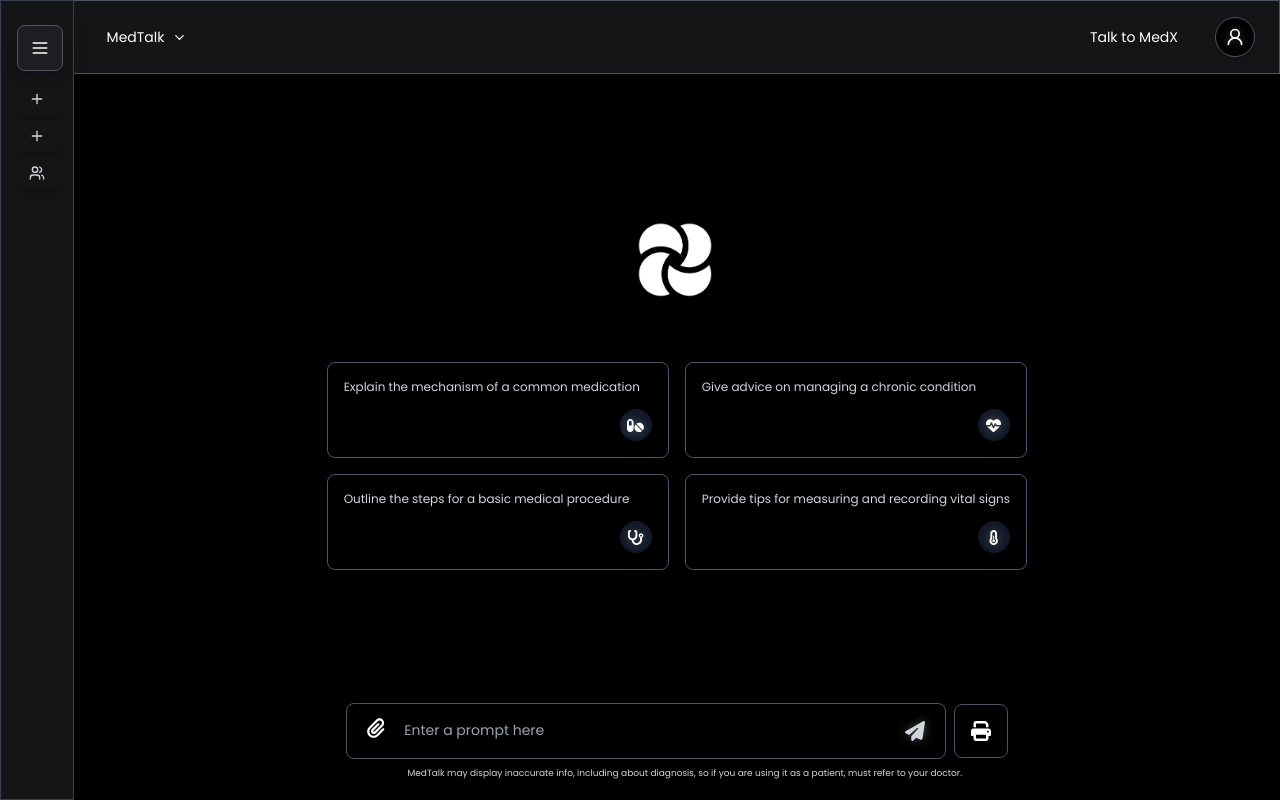
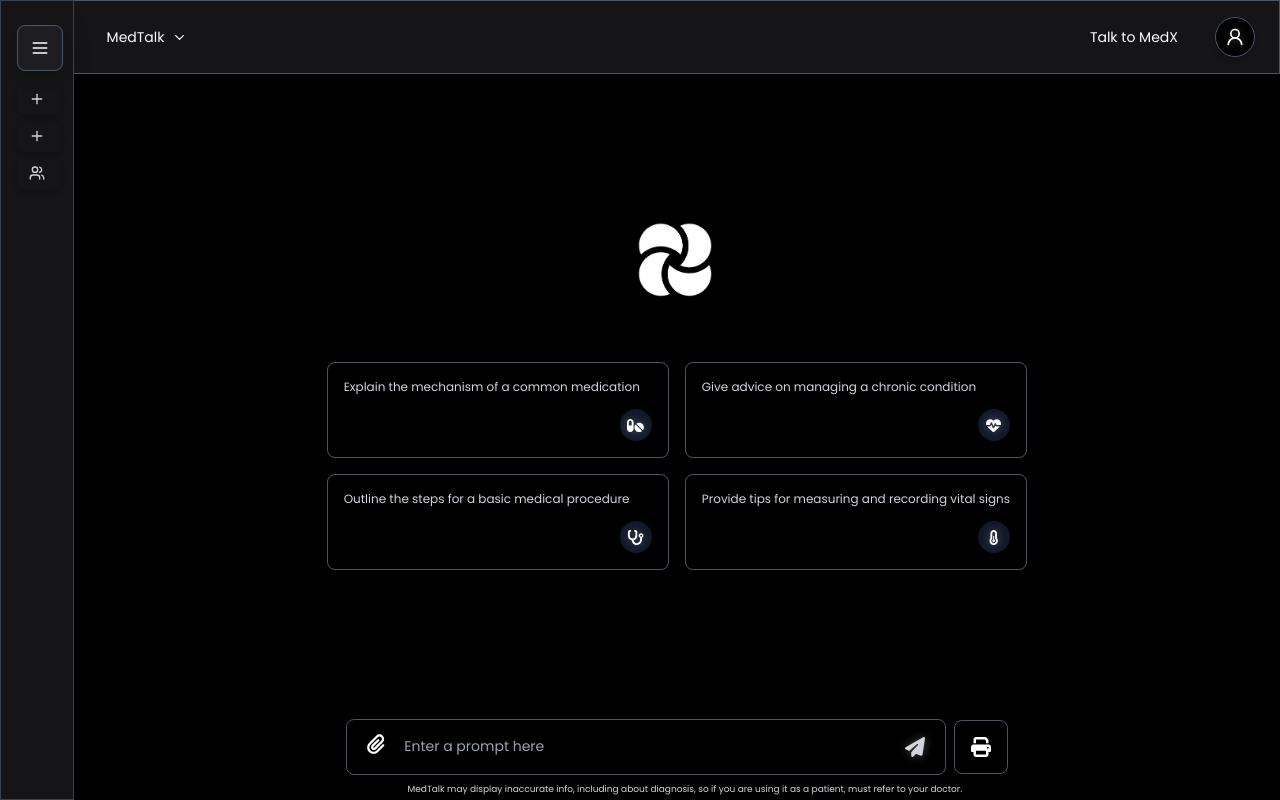
Before and after one commit to ahmadafzal007/MedTalk-React-app, a React (Vite) app: page /main in a window 1280 px wide. Built offline with nearby package versions, Linux system fonts and the light colour scheme; a web font is replaced by a local one; what @react-pdf/renderer would draw is missing.

Commit message:
ChatInput padding updated

```diff
--- a/src/components/chatDashboard/Main/ChatInput.jsx
+++ b/src/components/chatDashboard/Main/ChatInput.jsx
@@ -42,7 +42,7 @@ const ChatInput = ({ prompt, setPrompt, handleSendPrompt, isGenerating }) => {
   }
 
   return (
-    <div className='absolute font-poppins md:mb-0 bottom-0 left-0 flex flex-col items-center bg-black right-0 mx-auto max-w-screen  px-4 py-0  md:px-6 md:py-4 backdrop-blur-sm'>
+    <div className='absolute font-poppins pb-8 md:pb-0 md:mb-0 bottom-0 left-0 flex flex-col items-center bg-black right-0 mx-auto max-w-screen  px-4 py-0  md:px-6 md:py-4 backdrop-blur-sm'>
 
       <div className='flex justify-center items-center gap-x-2'>
 
```
